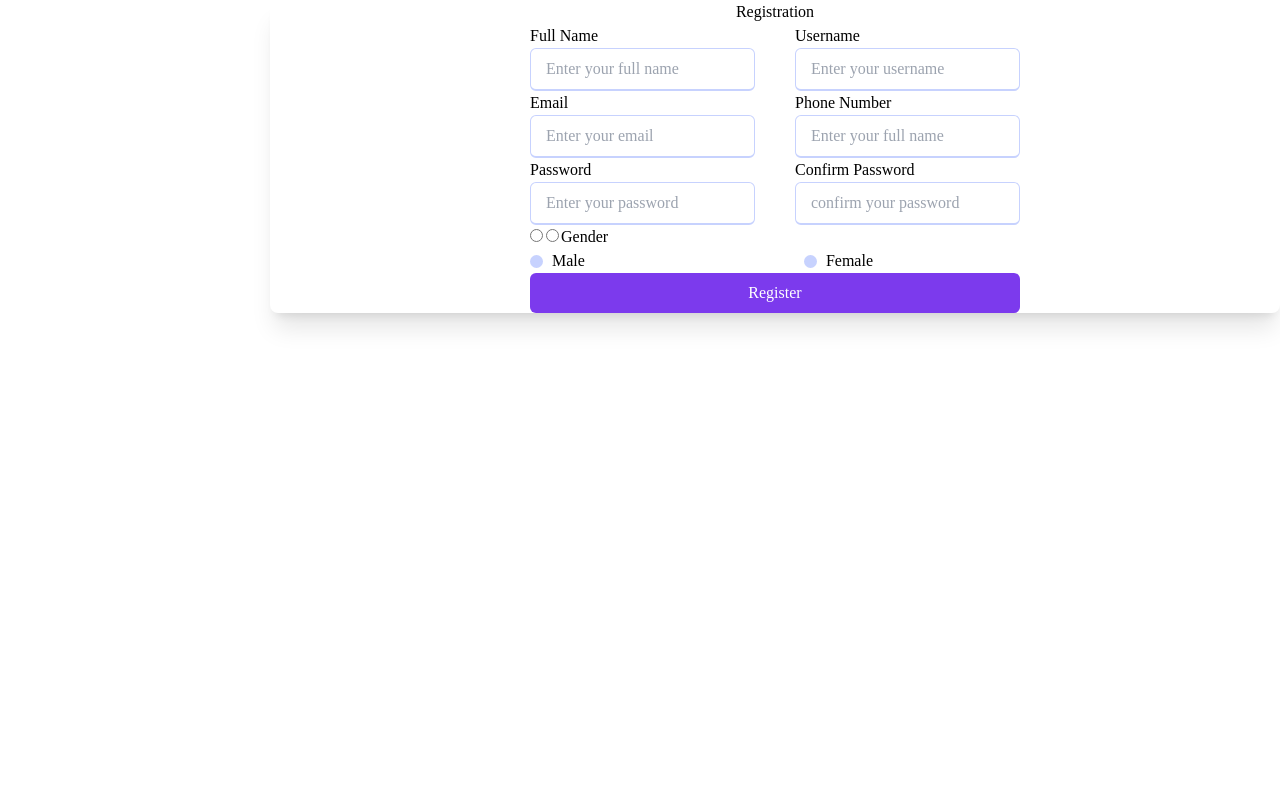
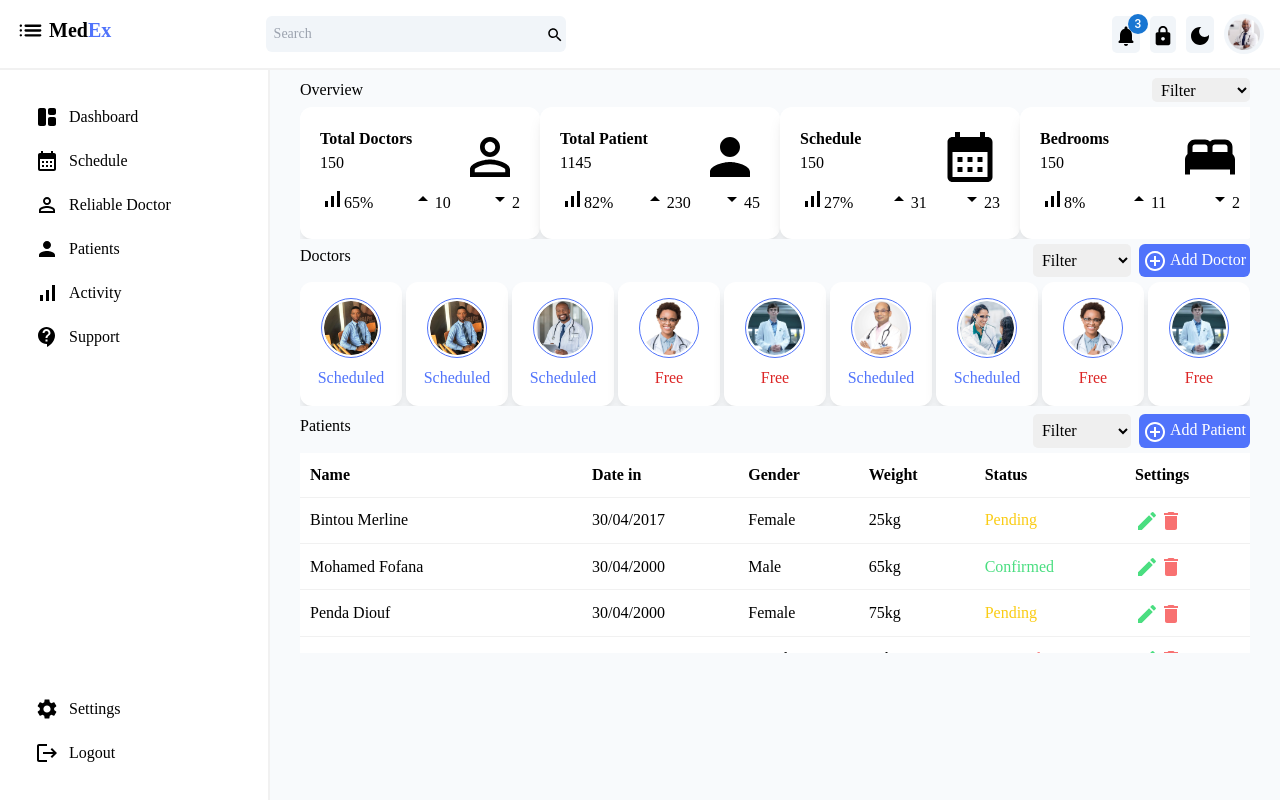
Before and after one commit to MohamedYansane/react-hospital-dashboard, a React (Create React App) app: page / in a window 1280 px wide. Built offline with nearby package versions, Linux system fonts and the light colour scheme; the HTML template or start-up script is replaced by a standard one.

Commit message:
add a badge to a notification bell and lauching app instead of registration

```diff
--- a/src/components/header/Header.jsx
+++ b/src/components/header/Header.jsx
@@ -10,6 +10,7 @@ import {
   ListRounded,
   Search,
 } from "@mui/icons-material";
+import { Badge } from "@mui/material";
 export const Header = ({ dashboard, photo, setClass }) => {
   return (
     <>
@@ -33,7 +34,9 @@ export const Header = ({ dashboard, photo, setClass }) => {
           </div>
           <div className="notifications-profile">
             <div className="p-icon bell ">
-              <NotificationsRounded className=" w-7 h-7" />
+              <Badge badgeContent={3} color="primary">
+                <NotificationsRounded className=" w-7 h-7" />
+              </Badge>
             </div>
             <div className="p-icon lock">
               <LockRounded className="lock-icon" />
--- a/src/index.js
+++ b/src/index.js
@@ -7,7 +7,7 @@ import { Registration } from "./components/registration/Registration";
 const root = ReactDOM.createRoot(document.getElementById("root"));
 root.render(
   <React.StrictMode>
-    {/** <App />*/}
-    <Registration />
+    {/**  <Registration />*/}
+    <App />
   </React.StrictMode>
 );
```
